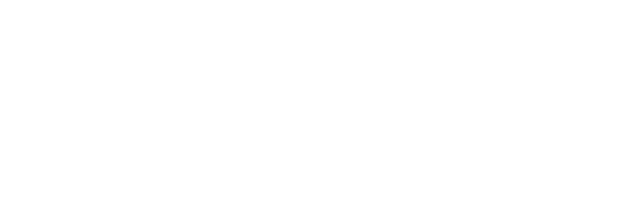
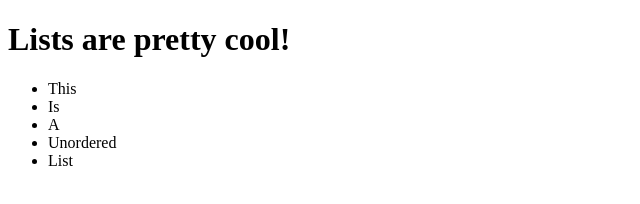
Before and after one commit to cwhitt92/odin-project, a plain HTML site: page htmlBoilerplate/lists.html in a window 1280 px wide. Shown: the whole page, without its empty margins (0-640 px from the left). Drawn offline with Linux system fonts and the light colour scheme.

Commit message:
Added unordered list

```diff
--- a/htmlBoilerplate/lists.html
+++ b/htmlBoilerplate/lists.html
@@ -5,6 +5,13 @@
         <title>TOP | Lists</title>
     </head>
     <body>
-
+        <h1>Lists are pretty cool!</h1>
+        <ul>
+            <li>This</li>
+            <li>Is</li>
+            <li>A</li>
+            <li>Unordered</li>
+            <li>List</li>
+        </ul>
     </body>
 </html>
```
